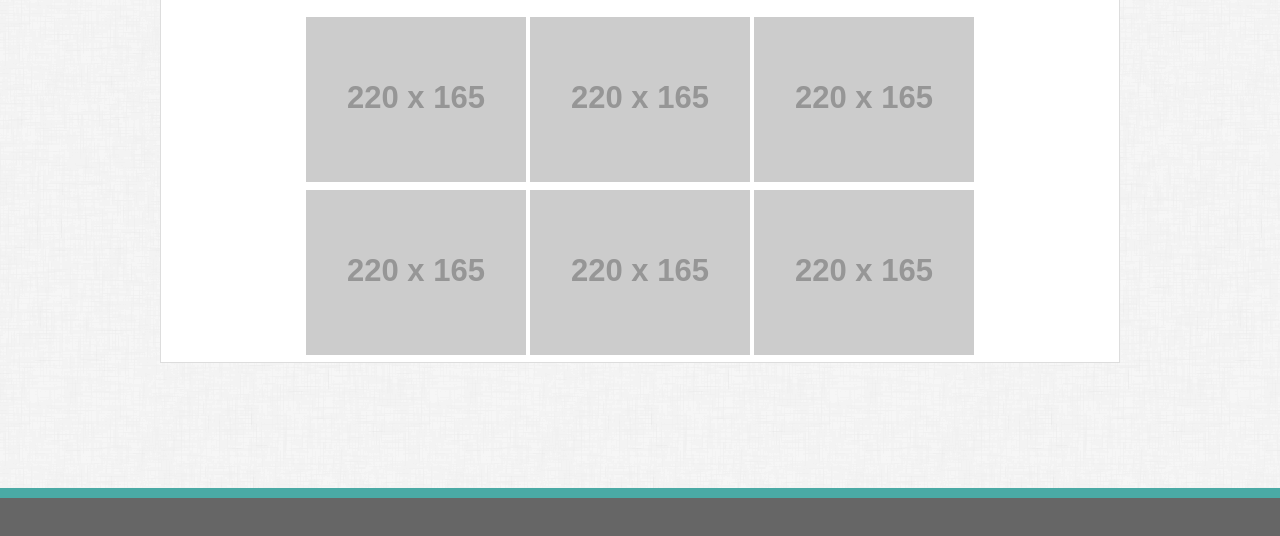
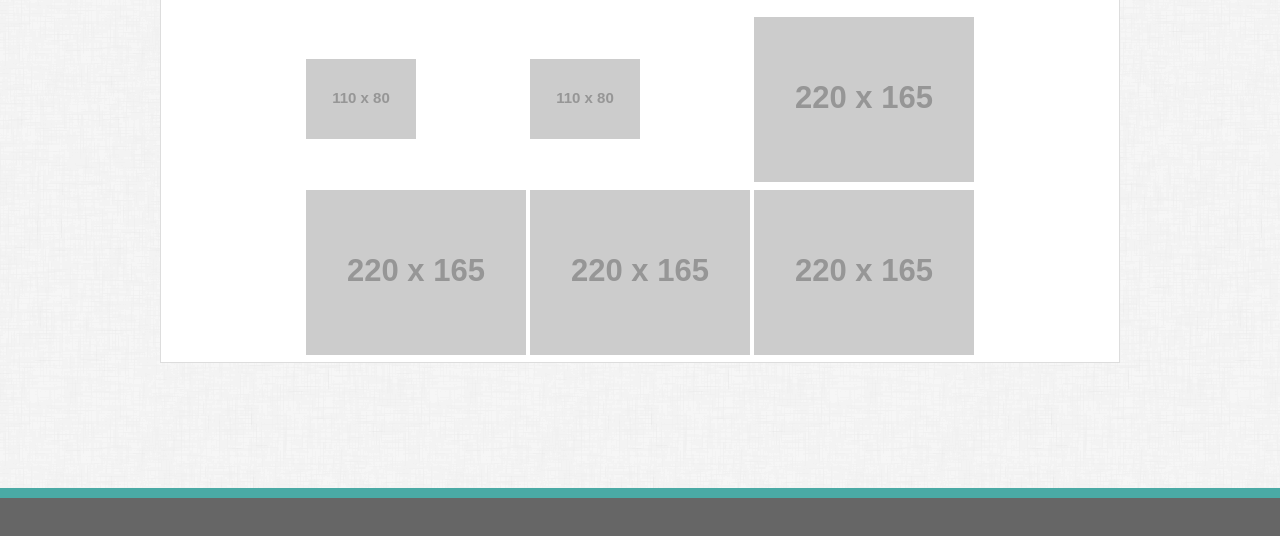
Before and after one commit to jolarios96/Basic-Portfolio, a plain HTML site: page portfolio.html in a window 1280 px wide. Shown: the part 242-778 px from the top of the page. Drawn offline with nearby package versions, Linux system fonts and the light colour scheme; placeholder pictures from the web are drawn by us.

Commit message:
added portolio link

```diff
--- a/portfolio.html
+++ b/portfolio.html
@@ -35,8 +35,8 @@
         <div id="portfolio-container">
             <table id="portfolio-table" align="center">
                 <tr>
-                    <td><img id='train-scheduler-img' src="https://via.placeholder.com/220x165/0000FF/808080?text=Train-Scheduler"></td>
-                    <td><img src="https://via.placeholder.com/220x165"></td>
+                    <td><img id='train-scheduler-img' src="https://via.placeholder.com/110x80/0000FF/808080?text=Train-Scheduler"></td>
+                    <td><img id='liri-bot-img' src='https://via.placeholder.com/110x80/0000FF/808080?text=LIRI-Bot'></td>
                     <td><img src="https://via.placeholder.com/220x165"></td>
                 </tr>
                 <tr>
@@ -46,7 +46,6 @@
                 </tr>
             </table>
         </div>
-
 
     </div>
 
@@ -62,6 +61,9 @@
         $('#train-scheduler-img').on('click', function () {
             window.location = 'https://jolarios96.github.io/Train-Scheduler/';
         });
+        $('#liri-bot-img').on('click', function () {
+            window.location = 'https://github.com/jolarios96/liri-node-app';
+        });
     </script>
 </body>
 
```
